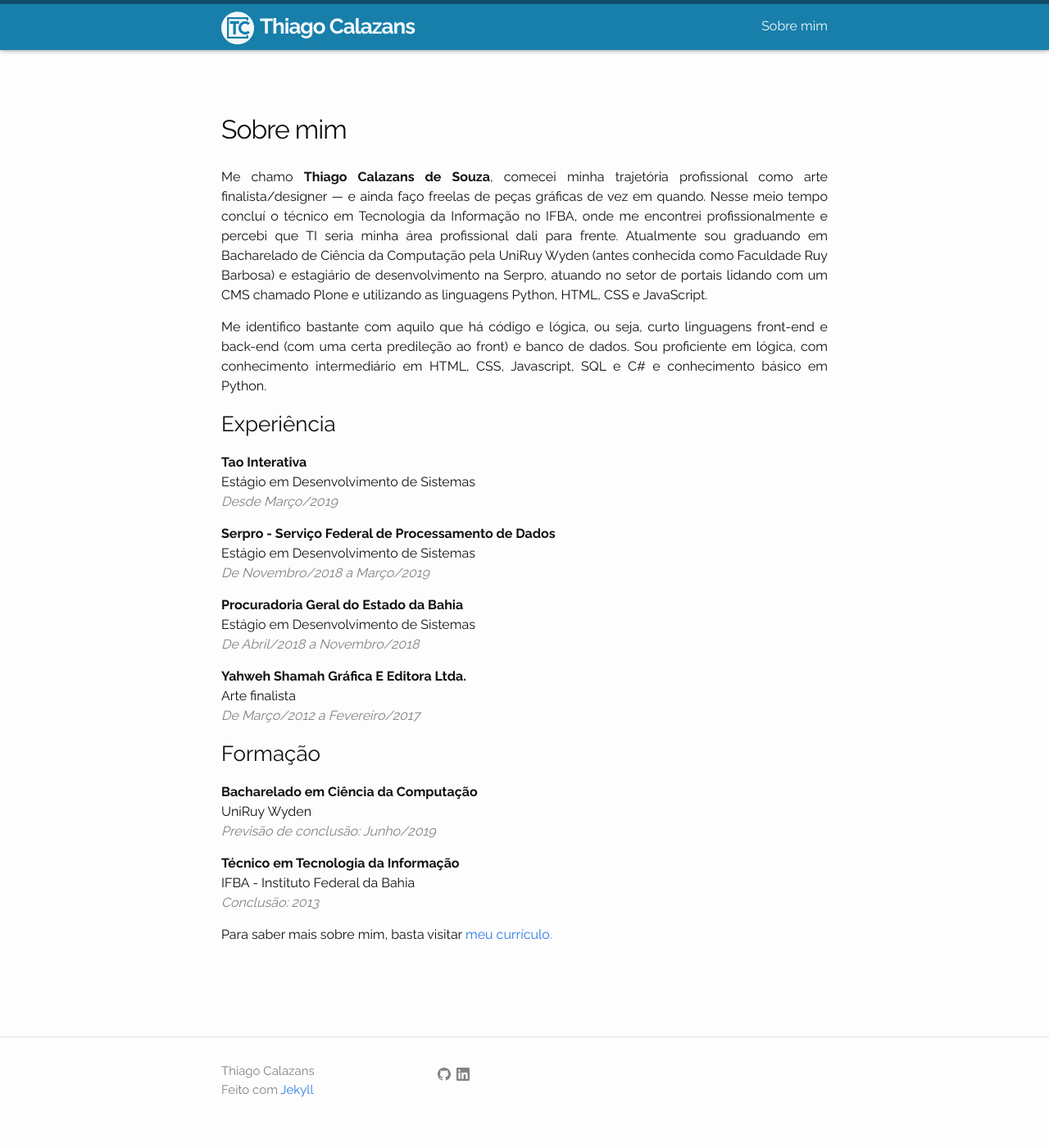
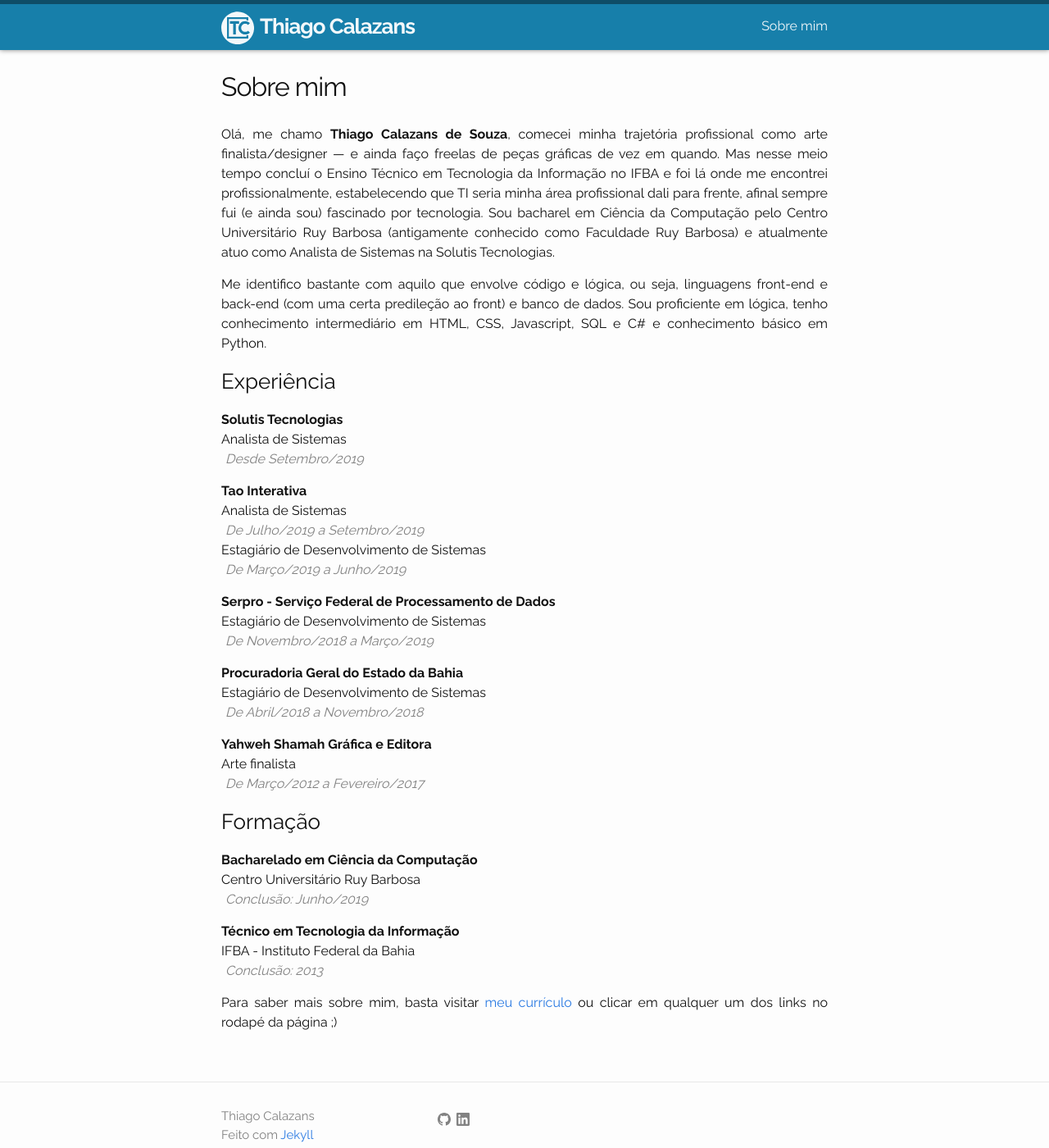
Before and after one commit to calazzza/calazzza.github.io, a Jekyll site: the page built from about.md, in a window 1280 px wide and 1400 px high. Shown: the whole window at 82% size. Built offline with Jekyll 4.4.1, drawn with Linux system fonts in a browser that asks for light colours.

Commit message:
Modify about page

```diff
--- a/_sass/minima/_layout.scss
+++ b/_sass/minima/_layout.scss
@@ -274,6 +274,7 @@
 .subop {
   color: $grey-color;
   font-style: italic;
+  margin-left: 5px;
 }
 
 /**
--- a/about.md
+++ b/about.md
@@ -4,36 +4,42 @@
 permalink: /about/
 ---
 
-Me chamo **Thiago Calazans de Souza**, comecei minha trajetória profissional como arte finalista/designer — e ainda faço freelas de peças gráficas de vez em quando. Nesse meio tempo concluí o técnico em Tecnologia da Informação no IFBA, onde me encontrei profissionalmente e percebi que TI seria minha área profissional dali para frente. Atualmente sou graduando em Bacharelado de Ciência da Computação pela UniRuy Wyden (antes conhecida como Faculdade Ruy Barbosa) e estagiário de desenvolvimento na Serpro, atuando no setor de portais lidando com um CMS chamado Plone e utilizando as linguagens Python, HTML, CSS e JavaScript.
+Olá, me chamo **Thiago Calazans de Souza**, comecei minha trajetória profissional como arte finalista/designer — e ainda faço freelas de peças gráficas de vez em quando. Mas nesse meio tempo concluí o Ensino Técnico em Tecnologia da Informação no IFBA e foi lá onde me encontrei profissionalmente, estabelecendo que TI seria minha área profissional dali para frente, afinal sempre fui (e ainda sou) fascinado por tecnologia. Sou bacharel em Ciência da Computação pelo Centro Universitário Ruy Barbosa (antigamente conhecido como Faculdade Ruy Barbosa) e atualmente atuo como Analista de Sistemas na Solutis Tecnologias.
 
-Me identifico bastante com aquilo que há código e lógica, ou seja, curto linguagens front-end e back-end (com uma certa predileção ao front) e banco de dados. Sou proficiente em lógica, com conhecimento intermediário em HTML, CSS, Javascript, SQL e C# e conhecimento básico em Python.
+Me identifico bastante com aquilo que envolve código e lógica, ou seja, linguagens front-end e back-end (com uma certa predileção ao front) e banco de dados. Sou proficiente em lógica, tenho conhecimento intermediário em HTML, CSS, Javascript, SQL e C# e conhecimento básico em Python.
 
 ### Experiência
+**Solutis Tecnologias**
+Analista de Sistemas
+<span class="subop">Desde Setembro/2019</span>
 
 **Tao Interativa**
-Estágio em Desenvolvimento de Sistemas
-<span class="subop">Desde Março/2019</span>
+Analista de Sistemas
+<span class="subop">De Julho/2019 a Setembro/2019</span>
+<br>
+Estagiário de Desenvolvimento de Sistemas
+<span class="subop">De Março/2019 a Junho/2019</span>
 
 **Serpro - Serviço Federal de Processamento de Dados**
-Estágio em Desenvolvimento de Sistemas
+Estagiário de Desenvolvimento de Sistemas
 <span class="subop">De Novembro/2018 a Março/2019</span>
 
 **Procuradoria Geral do Estado da Bahia**
-Estágio em Desenvolvimento de Sistemas
+Estagiário de Desenvolvimento de Sistemas
 <span class="subop">De Abril/2018 a Novembro/2018</span>
 
-**Yahweh Shamah Gráfica E Editora Ltda.**
+**Yahweh Shamah Gráfica e Editora**
 Arte finalista
 <span class="subop">De Março/2012 a Fevereiro/2017</span>
 
 ### Formação
 
 **Bacharelado em Ciência da Computação**
-UniRuy Wyden
-<span class="subop">Previsão de conclusão: Junho/2019</span>
+Centro Universitário Ruy Barbosa
+<span class="subop">Conclusão: Junho/2019</span>
 
 **Técnico em Tecnologia da Informação**
 IFBA - Instituto Federal da Bahia
 <span class="subop">Conclusão: 2013</span>
 
-Para saber mais sobre mim, basta visitar <a href="https://docs.google.com/document/d/1hcJ-nyOZr1FVABSFdcNZSjwvNzqoM3GWV9C1Mtvo2gE/edit?usp=sharing" target="_blank">meu currículo.</a>
+Para saber mais sobre mim, basta visitar <a href="https://docs.google.com/document/d/1hcJ-nyOZr1FVABSFdcNZSjwvNzqoM3GWV9C1Mtvo2gE/edit?usp=sharing" target="_blank">meu currículo</a> ou clicar em qualquer um dos links no rodapé da página ;)
```
